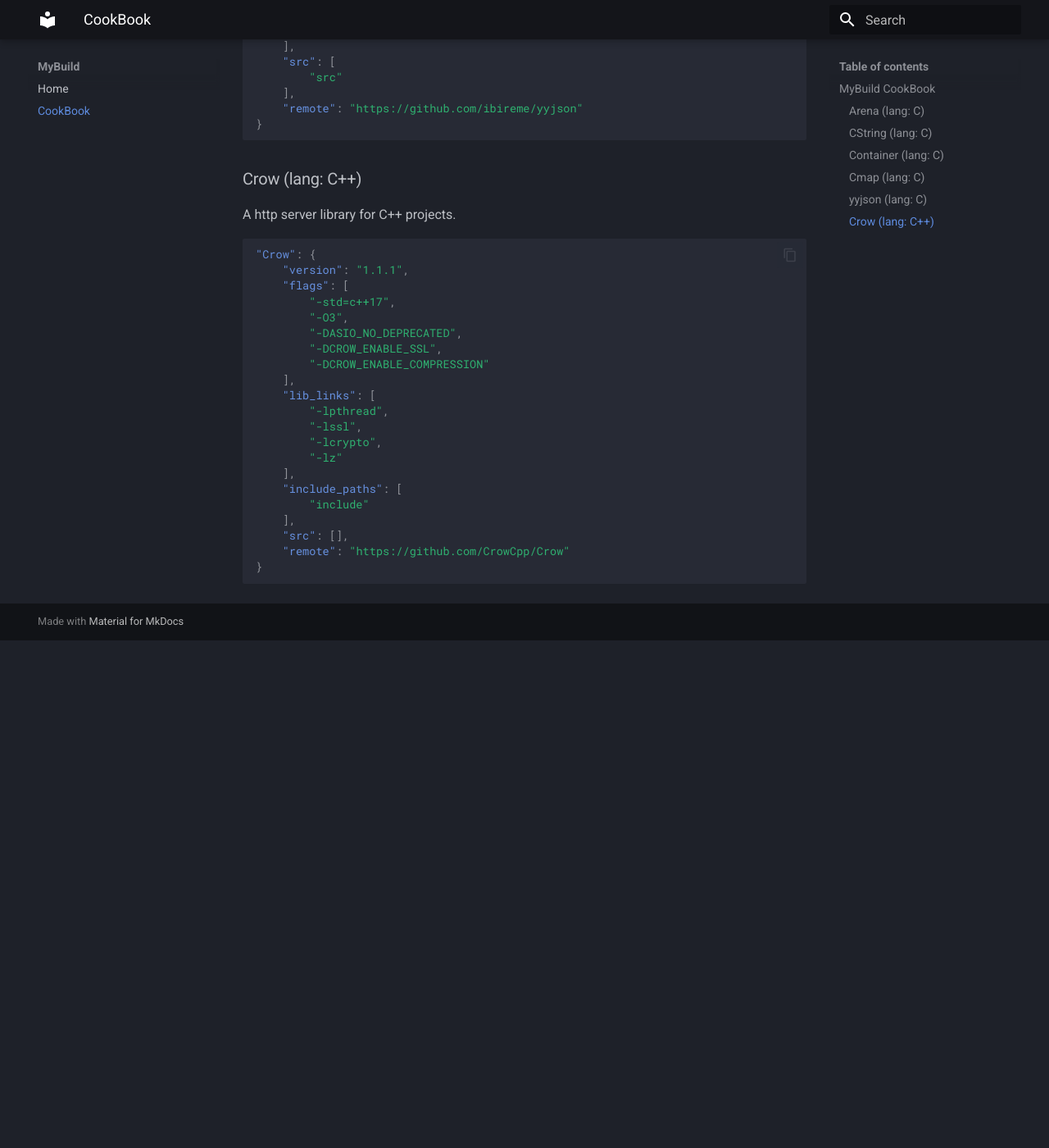
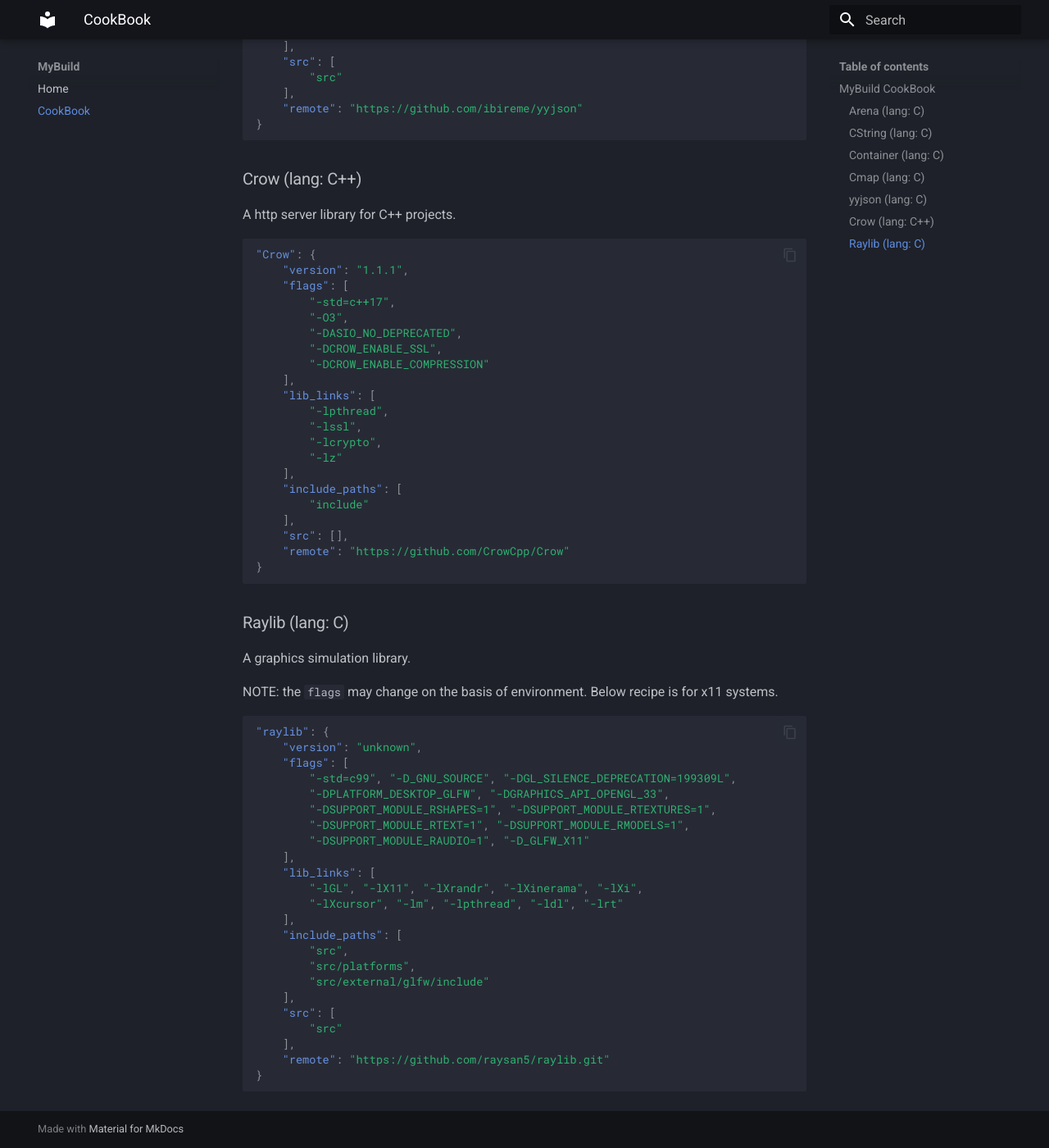
Before and after one commit to mainak55512/myBuild-cookbook, an MkDocs documentation site: the page built from docs/cookbook.md, in a window 1280 px wide and 1400 px high, scrolled down 1765 px. Shown: the whole window at 82% size. Built offline with MkDocs 1.6.1 and Material for MkDocs 9.7.7, drawn with Linux system fonts in a browser that asks for light colours; before the commit the page ends 2545 px from its top, so only the background shows below that.

Commit message:
added raylib

````diff
--- a/docs/cookbook.md
+++ b/docs/cookbook.md
@@ -116,3 +116,36 @@ A http server library for C++ projects.
     "remote": "https://github.com/CrowCpp/Crow"
 }
 ```
+
+### Raylib (lang: C)
+
+A graphics simulation library.
+
+NOTE: the `flags` may change on the basis of environment. Below recipe is for
+x11 systems.
+
+```json
+"raylib": {
+    "version": "unknown",
+    "flags": [
+        "-std=c99", "-D_GNU_SOURCE", "-DGL_SILENCE_DEPRECATION=199309L",
+        "-DPLATFORM_DESKTOP_GLFW", "-DGRAPHICS_API_OPENGL_33",
+        "-DSUPPORT_MODULE_RSHAPES=1", "-DSUPPORT_MODULE_RTEXTURES=1",
+        "-DSUPPORT_MODULE_RTEXT=1", "-DSUPPORT_MODULE_RMODELS=1",
+        "-DSUPPORT_MODULE_RAUDIO=1", "-D_GLFW_X11"
+    ],
+    "lib_links": [
+        "-lGL", "-lX11", "-lXrandr", "-lXinerama", "-lXi",
+        "-lXcursor", "-lm", "-lpthread", "-ldl", "-lrt"
+    ],
+    "include_paths": [
+        "src",
+        "src/platforms",
+        "src/external/glfw/include"
+    ],
+    "src": [
+        "src"
+    ],
+    "remote": "https://github.com/raysan5/raylib.git"
+}
+```
````
